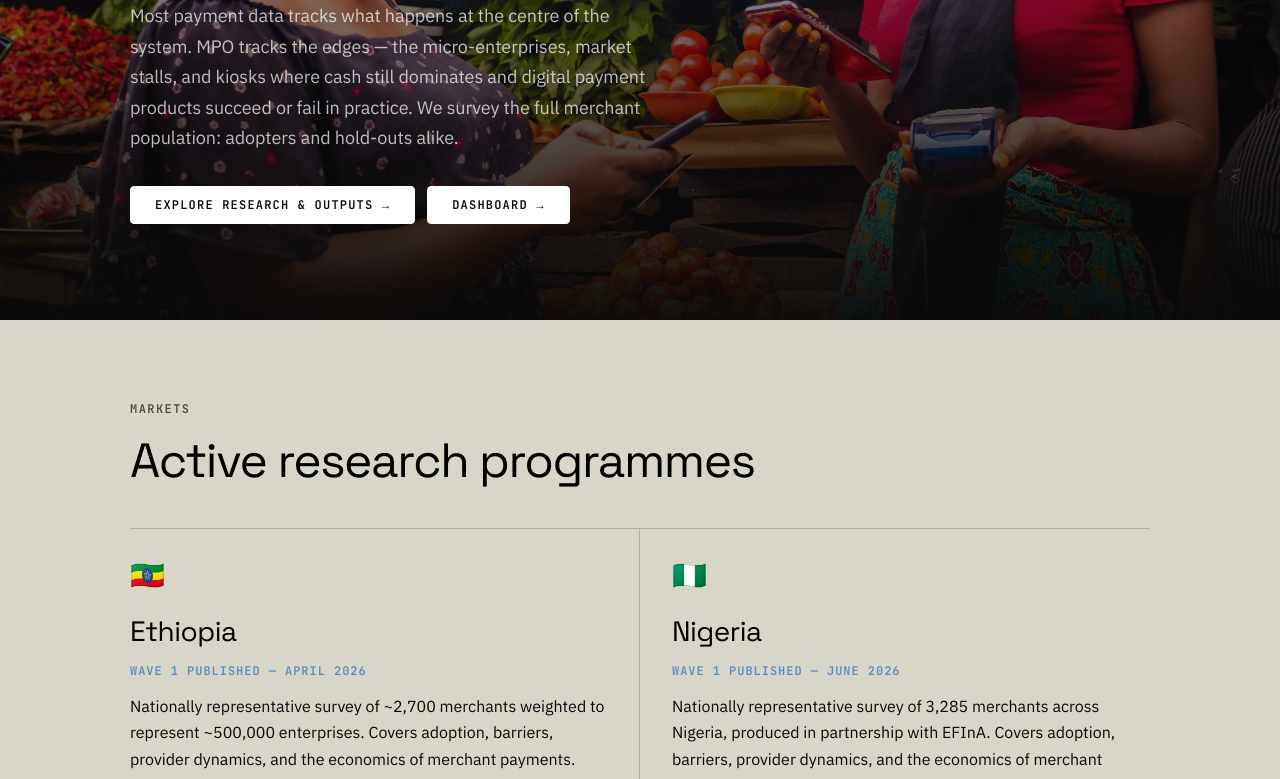
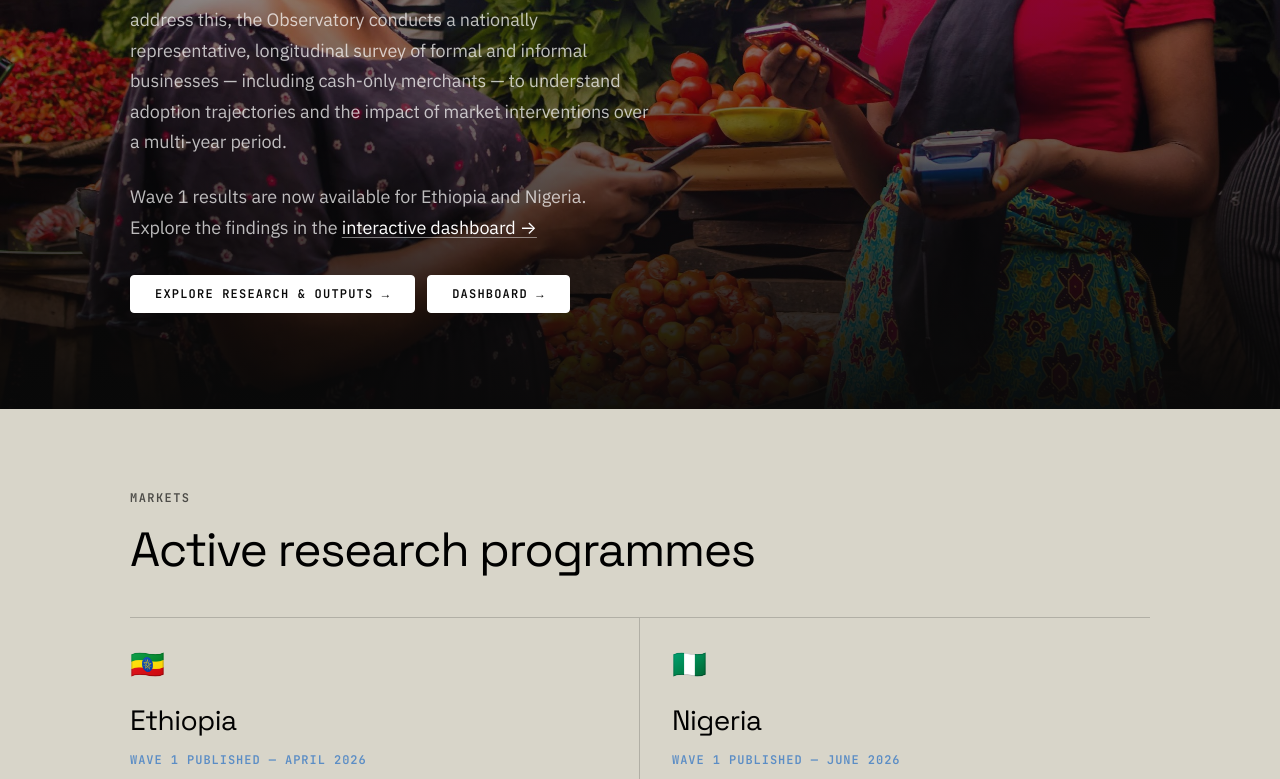
Before and after one commit to josephbenson/mpo-lite, a plain HTML site: page index.html in a window 1280 px wide. Shown: the part 473-1252 px from the top of the page. Drawn offline with Linux system fonts and the light colour scheme.

Commit message:
Update hero description and add Wave 1 dashboard callout
Co-Authored-By: Claude Sonnet 4.6 <noreply@anthropic.com>

```diff
--- a/index.html
+++ b/index.html
@@ -62,11 +62,20 @@
             <h1 class="hero__title" id="hero-heading">Who's Really Going Cashless? We Asked the Merchants.</h1>
 
             <p class="hero__description">
-              Most payment data tracks what happens at the centre of the system.
-              MPO tracks the edges — the micro-enterprises, market stalls, and
-              kiosks where cash still dominates and digital payment products
-              succeed or fail in practice. We survey the full merchant
-              population: adopters and hold-outs alike.
+              The Digital Merchant Payments Observatory is a multi-country
+              initiative tracking digital payment adoption among micro-enterprises
+              in Nigeria, Ethiopia, and Pakistan. Current payment data often
+              overlooks peripheral, cash-based merchants. To address this, the
+              Observatory conducts a nationally representative, longitudinal
+              survey of formal and informal businesses — including cash-only
+              merchants — to understand adoption trajectories and the impact of
+              market interventions over a multi-year period.
+            </p>
+
+            <p class="hero__description">
+              Wave 1 results are now available for Ethiopia and Nigeria.
+              Explore the findings in the
+              <a href="http://mpodashboard.dfslab.net/dashboard" target="_blank" rel="noopener" class="hero__text-link">interactive dashboard →</a>
             </p>
 
             <div class="hero__ctas">
--- a/style.css
+++ b/style.css
@@ -433,6 +433,18 @@ button { font-family: inherit; cursor: pointer; }
   letter-spacing: -0.005em;
 }
 
+.hero__text-link {
+  color: #FFFFFF;
+  text-decoration: underline;
+  text-underline-offset: 3px;
+  text-decoration-color: rgba(255, 255, 255, 0.45);
+  transition: text-decoration-color var(--transition);
+}
+
+.hero__text-link:hover {
+  text-decoration-color: rgba(255, 255, 255, 0.9);
+}
+
 .hero__ctas {
   display: flex;
   flex-wrap: wrap;
```
